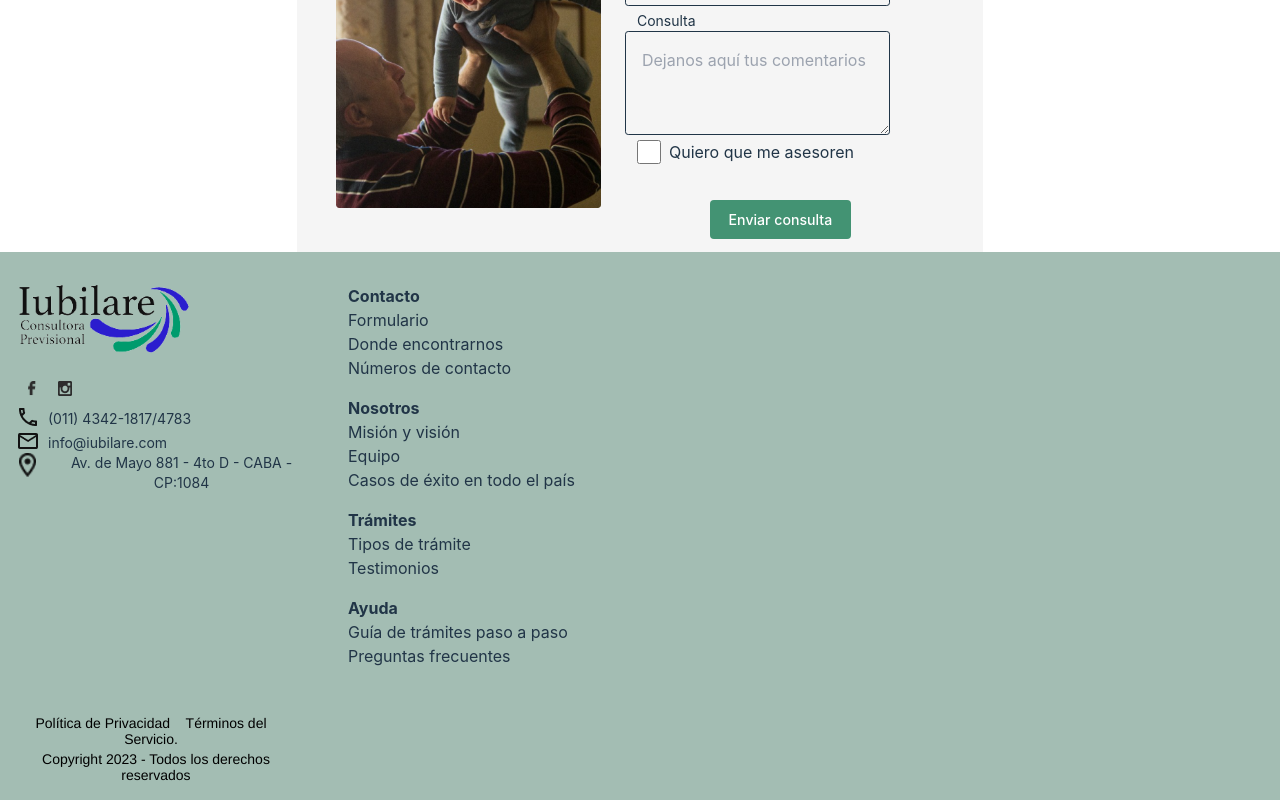
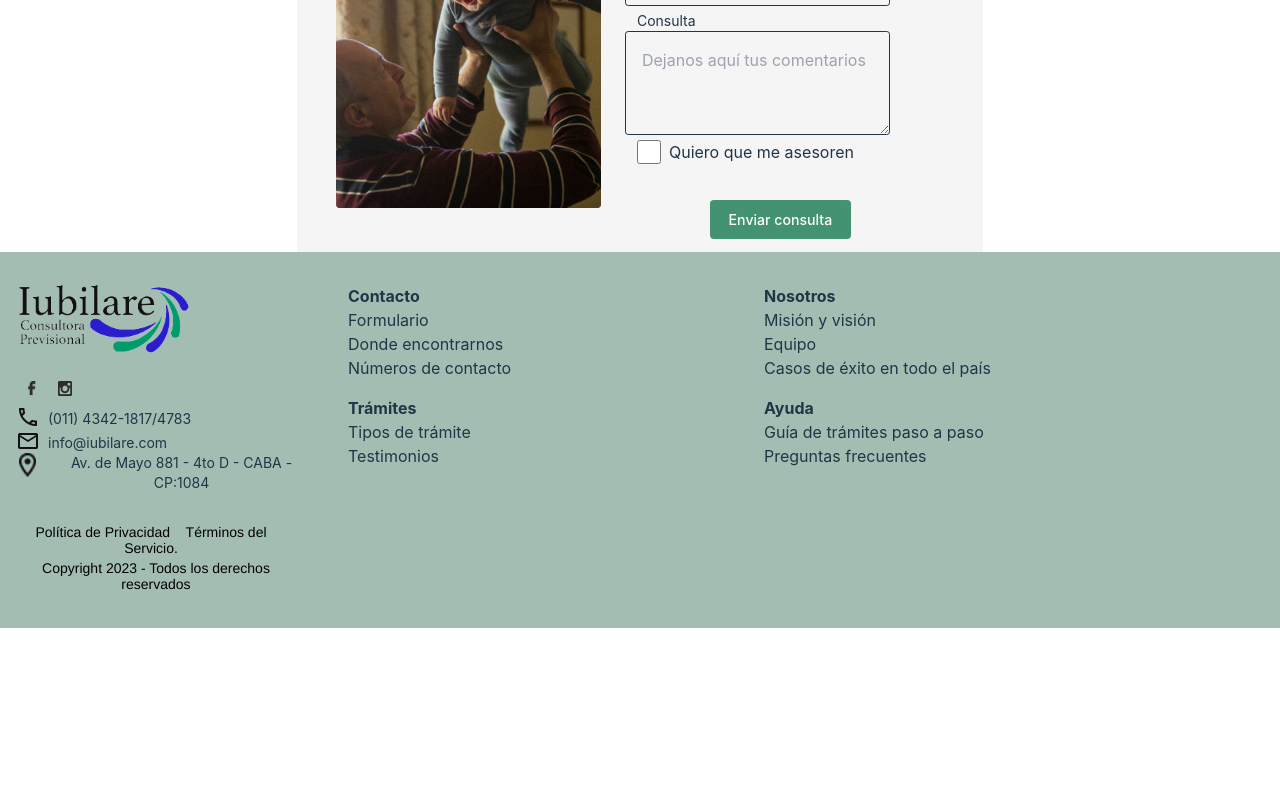
Before and after one commit to FooTalent/iubilare, a React (Vite) app: page / in a window 1280 px wide. Shown: the part 2203-3003 px from the top of the page. After the commit the page ends 2831 px from the top, so only its background shows below. Built offline with nearby package versions, Linux system fonts and the light colour scheme.

Commit message:
fix/footer responsive design

```diff
--- a/src/components/footer/Footer.tsx
+++ b/src/components/footer/Footer.tsx
@@ -12,7 +12,7 @@ const Footer = (): JSX.Element => {
 
     return (
         /* w-[360px]  */
-        <div className="flex flex-wrap h-[548px] items-start gap-[32px_32px] pt-[32px] pb-[36px] px-[16px] relative bg-[#a3bdb3]">
+        <div className="flex flex-wrap h-[548px] items-start gap-[32px_32px] pt-[32px] pb-[36px] px-[16px] relative bg-[#a3bdb3] md:h-full md:w-full">
 
         <div className='md:flex md:flex-col '>
         <div className='flex flex-row  md:flex-col'>
@@ -81,8 +81,9 @@ const Footer = (): JSX.Element => {
 
 
 
-            <div className="Footer flex flex-col justify-start">
-            <div className='mb-4'>
+            <div className="Footer flex flex-col justify-start md:w-2/3">
+            <div className="md:flex md:w-full">
+            <div className='flex flex-col mb-4 w-1/2'>
                     <h2 className='text-left font-bold cursor-pointer' onClick={()=> {setContacto(!contacto)} }>Contacto</h2>
                     <ul className={`text-left md:block ${contacto ? 'block' : 'hidden'}`}>
                         <li>Formulario</li>
@@ -90,7 +91,7 @@ const Footer = (): JSX.Element => {
                         <li>Números de contacto</li>
                     </ul>
             </div>
-            <div className='mb-4'>
+            <div className='mb-4 w-1/2'>
                     <h2 className='text-left font-bold cursor-pointer' onClick={() => setNosotros(!nosotros)}>Nosotros</h2>
                     <ul className={`text-left md:block ${nosotros ? 'block' : 'hidden'}`}>
                         <li>Misión y visión</li>
@@ -98,19 +99,23 @@ const Footer = (): JSX.Element => {
                         <li>Casos de éxito en todo el país</li>
                     </ul>
             </div>
-            <div className='mb-4'>
+            </div>
+
+            <div className="md:flex md:w-full">
+            <div className='mb-4 flex flex-col w-1/2'>
                     <h2 className='text-left font-bold cursor-pointer' onClick={() => setTramites(!tramites)}>Trámites</h2>
                     <ul className={`text-left md:block ${tramites ? 'block' : 'hidden'}`}>
                         <li>Tipos de trámite</li>
                         <li>Testimonios</li>
                     </ul>
             </div>
-            <div className='mb-4'>
+            <div className='mb-4 flex flex-col w-1/2'>
                     <h2 className='text-left font-bold cursor-pointer' onClick={() => {setAyuda(!ayuda)}}>Ayuda</h2>
                     <ul className={`text-left md:block ${ayuda ? 'block' : 'hidden'}`}>
                         <li>Guía de trámites paso a paso</li>
                         <li>Preguntas frecuentes</li>
                     </ul>
+            </div>
             </div>
             </div>
 
```
